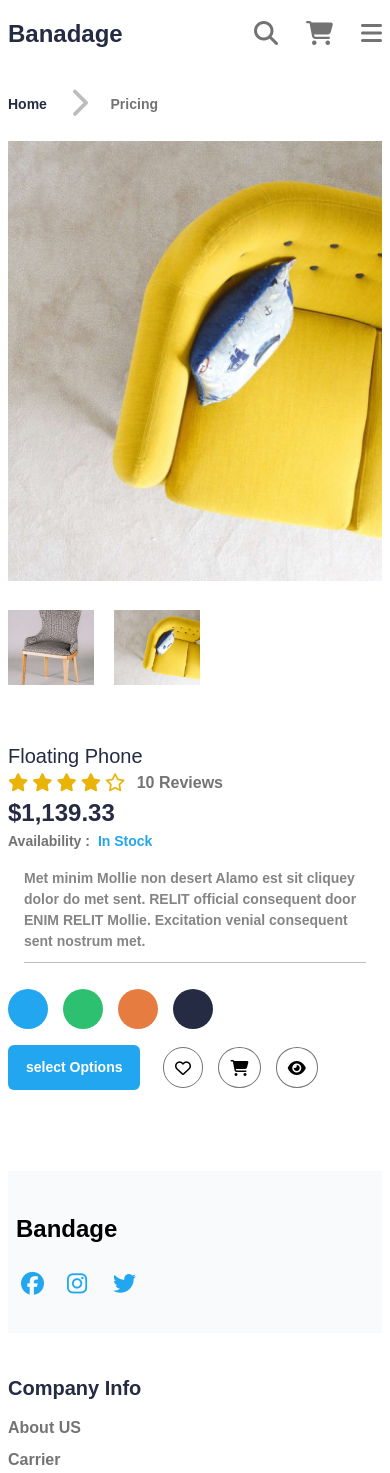
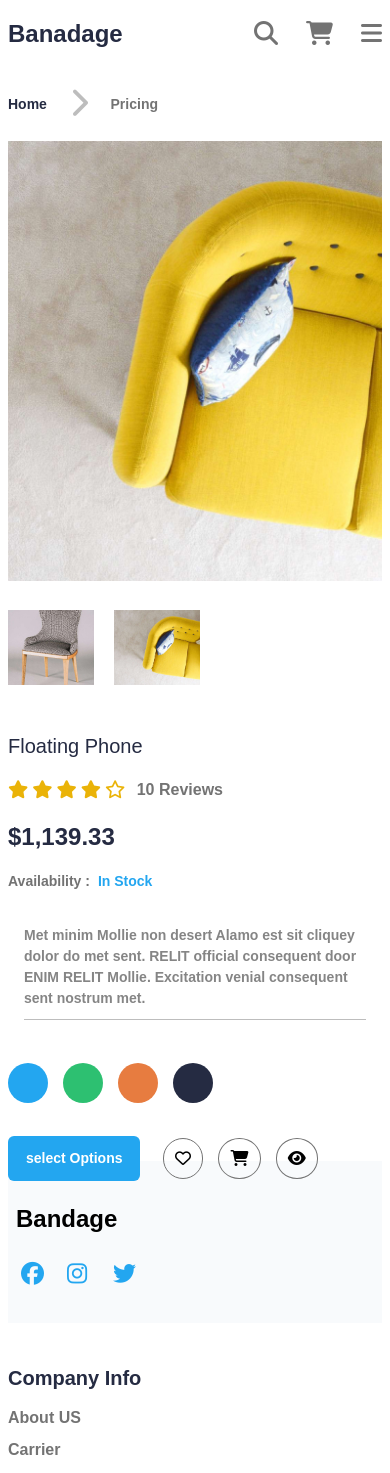
Before and after one commit to HamzaShabir0786/Hackathone_Q2, a Next.js app: page /product1 in a window 390 px wide. Shown: the top 1473 px of the page. Built offline with nearby package versions, Linux system fonts and the light colour scheme.

Commit message:
add some data

```diff
--- a/src/app/globals.css
+++ b/src/app/globals.css
@@ -673,7 +673,10 @@
     grid-template-columns: repeat(auto-fill, minmax(290px, 1fr));
     /* grid-template-rows: repeat(1, minmax(400px, 550px));
     grid-auto-rows: minmax(400px, 410px); */
-    gap: 30px;
+    gap: 20px;
+  }
+  .grid-child-inner-1 {
+    height: 420px;
   }
 }
 @media (max-width: 850px) {
@@ -876,6 +879,9 @@
   .d-g-i-3 {
     grid-column: span 1;
   }
+  .grid-child-inner-1 {
+    height: 450px;
+  }
 }
 @media (max-width: 480px) {
   .landing-home {
--- a/src/app/product1/page.tsx
+++ b/src/app/product1/page.tsx
@@ -17,7 +17,7 @@ export default function Product1() {
           </ul>
         </div>
         <div className="product-1-grid px-2 h-auto">
-          <div className="">
+          <div>
             <div className="product-pic-div h-[80%] w-auto "></div>
             <div className="next-img-parent">
               <div className="next-img-div-1"></div>
@@ -25,7 +25,7 @@ export default function Product1() {
             </div>
           </div>
           <div className=" py-[20px] ">
-            <div className="h-[80%] flex flex-col justify-between">
+            <div className="h-[80%]  grid-child-inner-1 flex flex-col justify-between">
               <h4 className="text-[20px] text-[#252B42]">Floating Phone</h4>
               <div className="flex items-center justify-between w-[215px]    ">
                 <div className="flex gap-x-1">
```
